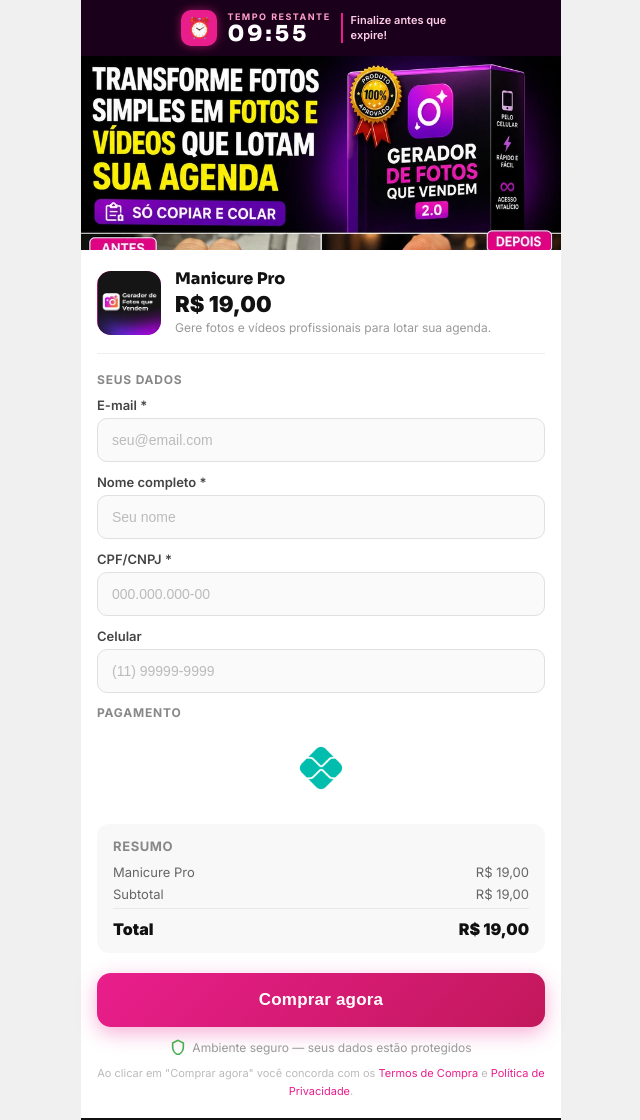
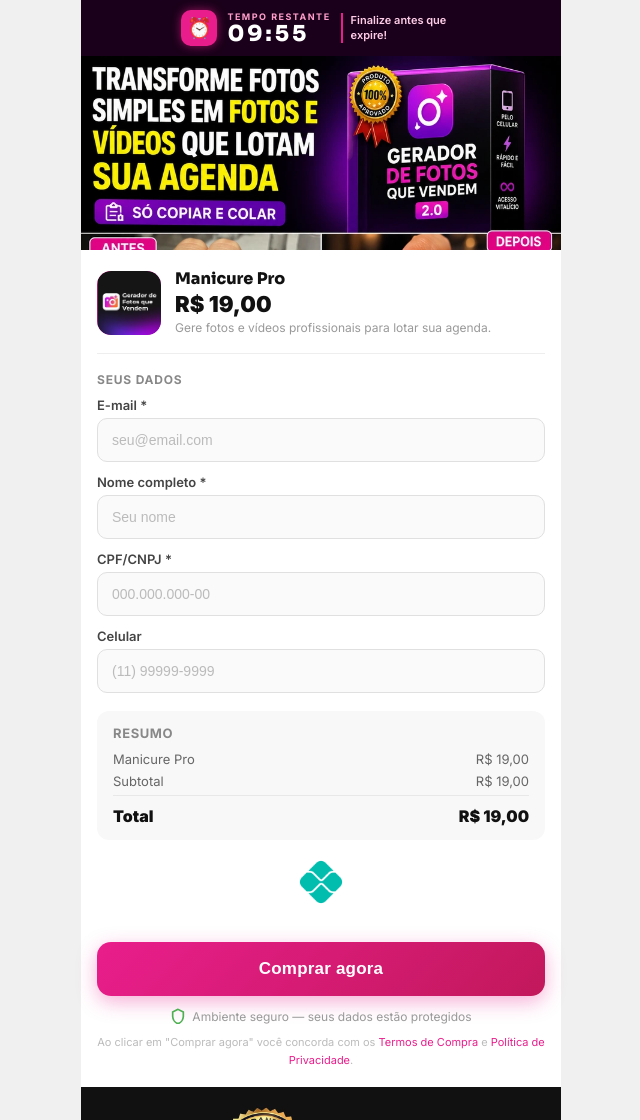
Before and after one commit to obrsinbrs-afk/checkout, a website: page public/index.html in a window 1280 px wide. Shown: the top 1120 px of the page, without its empty margins (319-959 px from the left). Drawn offline with Linux system fonts and the light colour scheme.

Commit message:
fix: pix logo movida para antes do botão, sem label pagamento

```diff
--- a/public/index.html
+++ b/public/index.html
@@ -363,18 +363,17 @@
       <input type="text" id="celular" placeholder="(11) 99999-9999" maxlength="15" />
     </div>
 
-    <!-- PIX -->
-    <div class="section-label" style="margin-top:6px;">Pagamento</div>
-    <div class="pix-simples">
-      <img src="/pix-logo.png" alt="PIX" class="pix-simples-img" />
-    </div>
-
     <!-- Resumo -->
     <div class="resumo">
       <h4>Resumo</h4>
       <div class="resumo-linha"><span id="rNome"></span><span id="rValor"></span></div>
       <div class="resumo-linha"><span>Subtotal</span><span id="rSub"></span></div>
       <div class="resumo-total"><span>Total</span><span id="rTotal"></span></div>
+    </div>
+
+    <!-- PIX logo -->
+    <div class="pix-simples">
+      <img src="/pix-logo.png" alt="PIX" class="pix-simples-img" />
     </div>
 
     <!-- Botão -->
```
